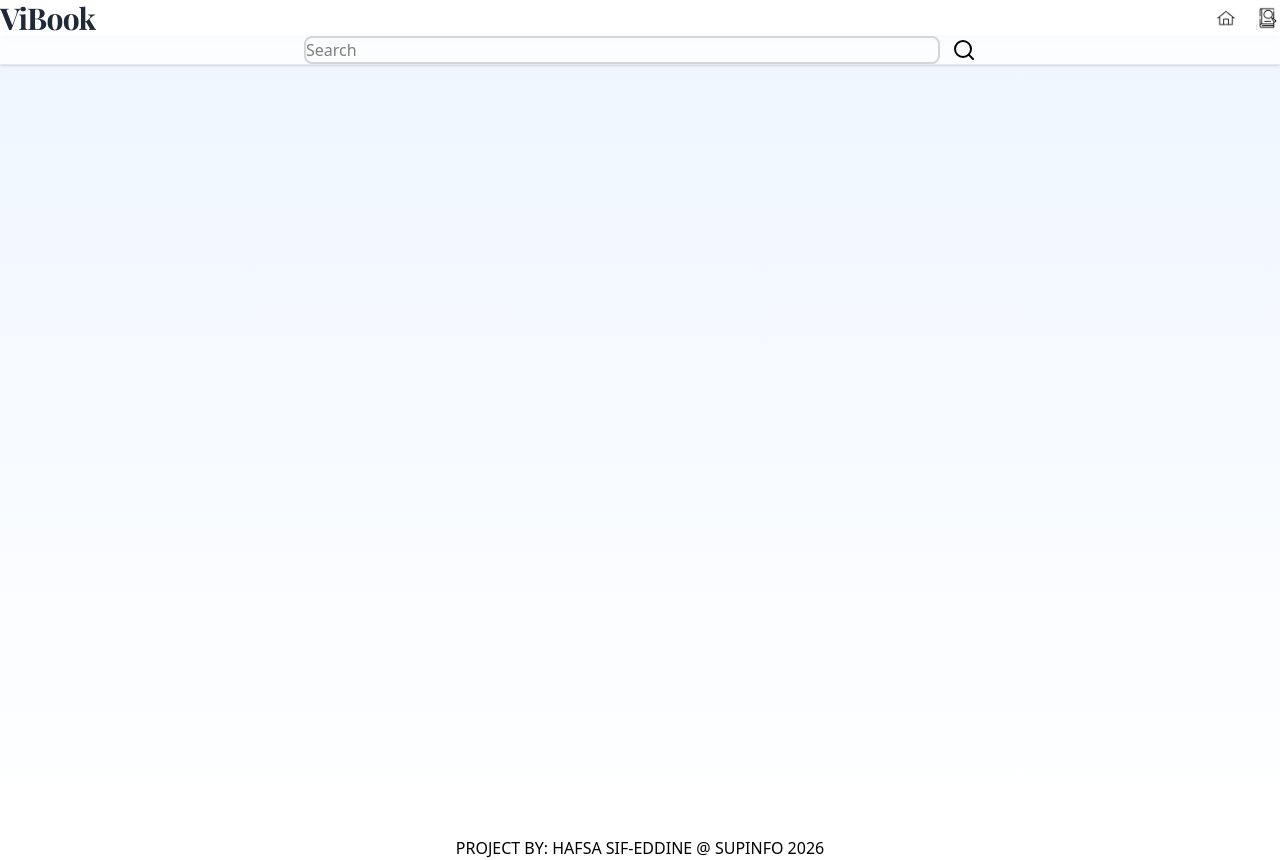
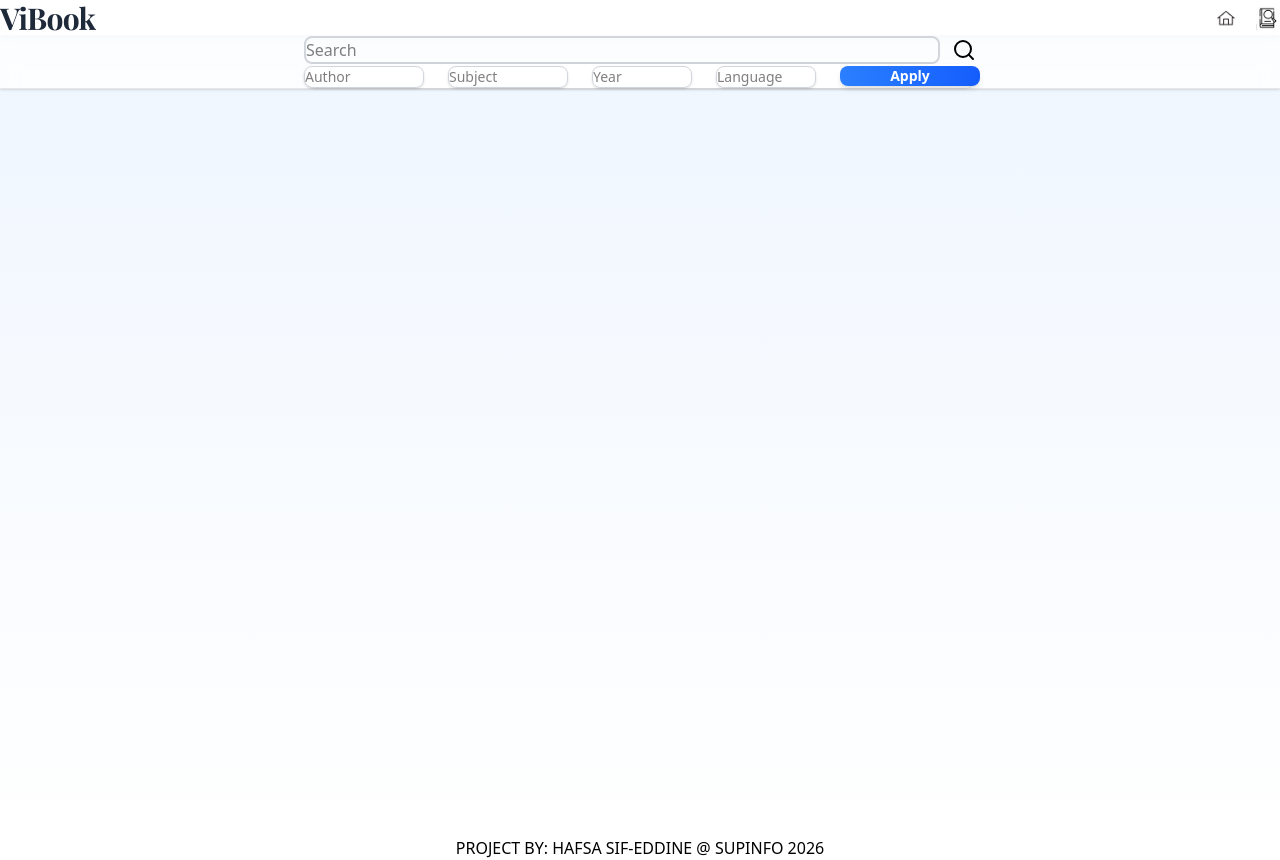
Before and after one commit to sfdhafsa/Vibook, a React (Vite) app: page /search in a window 1280 px wide. Built offline with nearby package versions, Linux system fonts and the light colour scheme; a web font is replaced by a local one.

Commit message:
feature: add filters to search

```diff
--- a/src/components/SearchBar/SearchBar.tsx
+++ b/src/components/SearchBar/SearchBar.tsx
@@ -31,19 +31,19 @@ function SearchBar({
   };
 
   return (
-    <div className="flex items-center gap-3 py-6 md:py-8 lg:py-10 px-4 md:px-6 lg:px-8 w-full max-w-2xl mx-auto">
+    <div className="flex items-center gap-3 py-8 md:py-10 lg:py-12 px-6 md:px-8 lg:px-10 w-full max-w-2xl mx-auto">
       <input
         type="text"
         placeholder="Search"
         value={query}
         onChange={(e) => setQuery(e.target.value)}
         onKeyDown={(e) => e.key === "Enter" && handleSearch()}
-        className="flex-1 min-w-0 w-full p-3 md:p-4 rounded-lg border-2 border-gray-300 focus:border-blue-500 focus:outline-none text-sm md:text-base"
+        className="flex-1 min-w-0 w-full p-4 md:p-5 rounded-lg border-2 border-gray-300 focus:border-blue-500 focus:outline-none text-sm md:text-base"
       />
       <button
         type="button"
         onClick={handleSearch}
-        className="flex-shrink-0 p-3 md:p-4 text-black hover:opacity-70 transition-opacity"
+        className="flex-shrink-0 p-4 md:p-5 text-black hover:opacity-70 transition-opacity"
         aria-label="Search"
       >
         <svg
--- a/src/hooks/useHandleSearch.ts
+++ b/src/hooks/useHandleSearch.ts
@@ -1,35 +1,28 @@
 // src/hooks/useHandleSearch.ts
-import { useState } from "react";
-import { searchBooks } from "@/api/openLibrary";
+import { useCallback, useState } from "react";
+import { searchBooks, advancedSearch } from "@/api/openLibrary";
 import type { OpenLibrarySearchResponse } from "@/api/openLibrary";
 
-
-type UseHandleSearchOptions = {
-  initialQuery?: string;
-  initialPage?: number;
-  pageSize?: number;
+export type SearchFilters = {
+  author?: string;
+  subject?: string;
+  first_publish_year?: string;
+  language?: string;
 };
 
-
-export function useHandleSearch(options?: UseHandleSearchOptions) {
-  const initialQuery = options?.initialQuery ?? "";
-  const initialPage = options?.initialPage ?? 1;
-  const pageSize = options?.pageSize ?? 20;
-
+export function useHandleSearch({ initialQuery = "", pageSize = 20 } = {}) {
   const [query, setQuery] = useState(initialQuery);
-  const [page, setPage] = useState(initialPage);
+  const [page, setPage] = useState(1);
   const [results, setResults] = useState<OpenLibrarySearchResponse | null>(null);
   const [loading, setLoading] = useState(false);
   const [error, setError] = useState<string | null>(null);
 
-  /**
-   * Triggers a search for books. Accepts optional query and page, otherwise uses current state.
-   */
-  const handleSearch = async (q?: string, p?: number) => {
-    const searchQuery = (q ?? query).trim();
-    const searchPage = p ?? page;
+  const handleSearch = useCallback(
+    async (searchQuery?: string, searchPage?: number, filters?: SearchFilters) => {
+      const q = (searchQuery ?? query).trim();
+      const p = searchPage ?? page;
 
-    if (searchQuery.length < 2) {
+      if (!q || q.length < 2) {
         setResults(null);
         setError("Please enter at least 2 characters.");
         return;
@@ -39,30 +32,34 @@ export function useHandleSearch(options?: UseHandleSearchOptions) {
       setError(null);
 
       try {
-      const data = await searchBooks({
-        q: searchQuery,
-        page: searchPage,
+        const data = filters
+          ? await advancedSearch({
+              title: q,
+              author: filters.author,
+              subject: filters.subject,
+              first_publish_year: filters.first_publish_year
+                ? Number(filters.first_publish_year)
+                : undefined,
+              language: filters.language,
+              page: p,
               limit: pageSize,
-      });
+            })
+          : await searchBooks({ q, page: p, limit: pageSize });
+
+        console.log("SEARCH DATA:", data);
         setResults(data);
-      setPage(searchPage);
-      setQuery(searchQuery);
       } catch (e: unknown) {
-      // Debug log for browser console
-      console.error('Search error:', e);
-      if (e instanceof Error) {
-        setError(e.message);
-      } else {
-        setError("An unknown error occurred.");
-      }
+        const message = e instanceof Error ? e.message : "Something went wrong";
+        setError(message);
         setResults(null);
       } finally {
         setLoading(false);
       }
-  };
+    },
+    [query, page, pageSize]
+  );
 
-  return {
-    query,
+  return { query,
      setQuery,
       page,
       setPage,
@@ -70,6 +67,5 @@ export function useHandleSearch(options?: UseHandleSearchOptions) {
       results,
       loading,
       error,
-    handleSearch,
-  };
+      handleSearch };
 }
--- a/src/pages/Search.tsx
+++ b/src/pages/Search.tsx
@@ -1,12 +1,19 @@
 // src/pages/Search.tsx
+import { useEffect, useState } from "react";
+import { useLocation } from "react-router";
 import SearchBar from "@/components/SearchBar/SearchBar";
 import BookCard from "@/components/BookCard/BookCard";
 import Loader from "@/components/Loader/Loader";
 import Pagination from "@/components/Pagination/Pagination";
 import { getCoverUrlById } from "@/api/openLibrary";
 import { useHandleSearch } from "@/hooks/useHandleSearch";
-import { useEffect } from "react";
-import { useLocation } from "react-router";
+
+interface Filters {
+  author?: string;
+  subject?: string;
+  year?: string;
+  language?: string;
+}
 
 function Search() {
   const location = useLocation();
@@ -25,35 +32,172 @@ function Search() {
     handleSearch,
   } = useHandleSearch({ initialQuery, pageSize: 20 });
 
+  const [filters, setFilters] = useState<Filters>({
+    author: "",
+    subject: "",
+    year: "",
+    language: "",
+  });
+
+  // Run search when page or initialQuery changes
   useEffect(() => {
     if (initialQuery && initialQuery.length >= 2) {
-      handleSearch(initialQuery, 1);
+      handleSearch(initialQuery, 1, filters);
     }
     // eslint-disable-next-line react-hooks/exhaustive-deps
   }, [initialQuery]);
 
+  const handleFilterSearch = () => {
+    setPage(1);
+    handleSearch(query, 1, filters);
+  };
+
   return (
     <div className="min-h-screen bg-gradient-to-b from-blue-50 to-white">
-      {/* SEARCH SECTION (separated visually) */}
+      {/* SEARCH SECTION */}
       <section className="w-full border-b border-gray-200 bg-white/80 backdrop-blur shadow-sm">
-
-          <div className="mt-6 flex justify-center max-w-7xl mx-auto px-4 md:px-8 pt-12 pb-12">
+        <div className="mt-6 flex justify-center max-w-7xl mx-auto px-4 md:px-8 pt-12 pb-8">
           <div className="w-full max-w-2xl">
             <SearchBar
               query={query}
               setQuery={setQuery}
               onSearch={(q) => {
                 setPage(1);
-                  handleSearch(q, 1);
+                handleSearch(q, 1, filters);
               }}
             />
+
+            {/* FILTER PANEL */}
+            <div className="mt-4 p-6 md:p-8 bg-white/80 backdrop-blur rounded-xl shadow-sm flex flex-wrap md:flex-nowrap gap-6 items-center">
+              {/* Author */}
+              <div className="relative flex-1 min-w-[120px]">
+                <input
+                  type="text"
+                  placeholder="Author"
+                  value={filters.author}
+                  onChange={(e) =>
+                    setFilters((prev) => ({ ...prev, author: e.target.value }))
+                  }
+                  className="w-full px-4 py-3 border border-gray-300 rounded-lg shadow-sm focus:ring-1 focus:ring-blue-400 focus:border-blue-400 text-sm"
+                />
+                {filters.author && (
+                  <button
+                    type="button"
+                    onClick={() =>
+                      setFilters((prev) => ({ ...prev, author: "" }))
+                    }
+                    className="absolute right-2 top-1/2 -translate-y-1/2 text-gray-400 hover:text-gray-600"
+                  >
+                    ✕
+                  </button>
+                )}
               </div>
 
+              {/* Subject */}
+              <div className="relative flex-1 min-w-[120px]">
+                <input
+                  type="text"
+                  placeholder="Subject"
+                  value={filters.subject}
+                  onChange={(e) =>
+                    setFilters((prev) => ({ ...prev, subject: e.target.value }))
+                  }
+                  className="w-full px-4 py-3 border border-gray-300 rounded-lg shadow-sm focus:ring-1 focus:ring-blue-400 focus:border-blue-400 text-sm"
+                />
+                {filters.subject && (
+                  <button
+                    type="button"
+                    onClick={() =>
+                      setFilters((prev) => ({ ...prev, subject: "" }))
+                    }
+                    className="absolute right-2 top-1/2 -translate-y-1/2 text-gray-400 hover:text-gray-600"
+                  >
+                    ✕
+                  </button>
+                )}
+              </div>
+
+              {/* Year */}
+              <div className="relative flex-1 min-w-[100px]">
+                <input
+                  type="text"
+                  inputMode="numeric"
+                  pattern="[0-9]*"
+                  maxLength={4}
+                  placeholder="Year"
+                  value={filters.year}
+                  onChange={(e) =>
+                    setFilters((prev) => ({ ...prev, year: e.target.value }))
+                  }
+                  className="w-full px-4 py-3 border border-gray-300 rounded-lg shadow-sm focus:ring-1 focus:ring-blue-400 focus:border-blue-400 text-sm"
+                />
+                {filters.year && (
+                  <button
+                    type="button"
+                    onClick={() =>
+                      setFilters((prev) => ({ ...prev, year: "" }))
+                    }
+                    className="absolute right-2 top-1/2 -translate-y-1/2 text-gray-400 hover:text-gray-600"
+                  >
+                    ✕
+                  </button>
+                )}
+              </div>
+
+              {/* Language */}
+              <div className="relative flex-1 min-w-[100px]">
+                <input
+                  type="text"
+                  placeholder="Language"
+                  value={filters.language}
+                  onChange={(e) =>
+                    setFilters((prev) => ({
+                      ...prev,
+                      language: e.target.value,
+                    }))
+                  }
+                  className="w-full px-4 py-3 border border-gray-300 rounded-lg shadow-sm focus:ring-1 focus:ring-blue-400 focus:border-blue-400 text-sm"
+                />
+                {filters.language && (
+                  <button
+                    type="button"
+                    onClick={() =>
+                      setFilters((prev) => ({ ...prev, language: "" }))
+                    }
+                    className="absolute right-2 top-1/2 -translate-y-1/2 text-gray-400 hover:text-gray-600"
+                  >
+                    ✕
+                  </button>
+                )}
+              </div>
+
+              {/* Apply Filters Button */}
+              <button
+                onClick={handleFilterSearch}
+                className="flex-shrink-0 md:ml-auto min-w-[140px] px-6 py-2
+                 bg-gradient-to-r
+                 from-blue-500 to-blue-600
+                 text-white font-semibold
+                 rounded-lg shadow-md
+                 hover:from-blue-600
+                 hover:to-blue-700
+                 transition-all
+                 duration-200
+                 focus:outline-none
+                 focus:ring-2
+                 focus:ring-blue-400
+                 focus:ring-offset-1
+                 text-sm text-center"
+              >
+                Apply
+              </button>
+            </div>
+          </div>
         </div>
       </section>
 
+      {/* RESULTS SECTION */}
       <section className="w-full mt-12">
-      {/* RESULTS SECTION */}
         <div className="max-w-7xl mx-auto px-4 md:px-8 py-10">
           {loading && (
             <div className="flex justify-center mt-10">
@@ -97,7 +241,7 @@ function Search() {
                 pageSize={pageSize}
                 onPageChange={(newPage) => {
                   setPage(newPage);
-                handleSearch(query, newPage);
+                  handleSearch(query, newPage, filters);
                 }}
               />
             </div>
```
Lines whose indentation alone changed are shown as unchanged.
